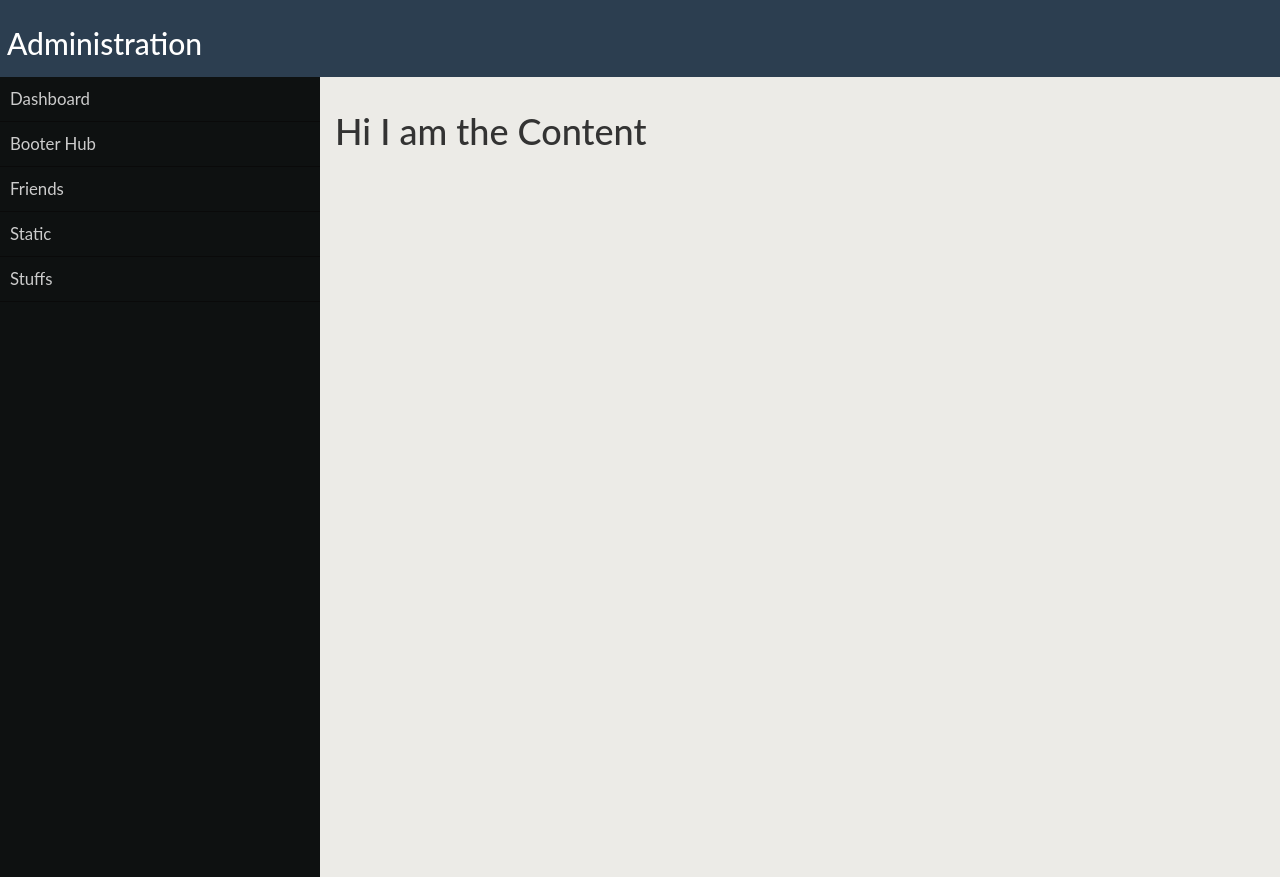
After one commit to JPGITHUB1519/Cincinnatus-Final-Project, a Flask app: template templates/administration.html in a window 1280 px wide. The commit adds this page. Run offline with Flask 2, Linux system fonts and the light colour scheme; the template is opened without the code that fills it, so the values that code supplies are empty; parts of the project's set-up code (start-up, migrations or seed data) failed here and were passed over; some libraries are stand-ins or nearby versions.

Commit message:
Doing Admin Front End

```diff
--- /dev/null
+++ b/handlers/administration_handler.py
@@ -0,0 +1,5 @@
+from basic_handler import *
+
+class AdministrationHandler(Handler):
+	def get(self):
+		self.render("administration.html")
--- a/main.py
+++ b/main.py
@@ -33,6 +33,7 @@ from handlers.email_signup_handler import *
 from handlers.verify_handler import *
 from handlers.post_categorizer_handler import *
 from handlers.post_sensation_handler import *
+from handlers.administration_handler import *
 
 app = webapp2.WSGIApplication([
     ('/', MainHandler),
@@ -52,5 +53,6 @@ app = webapp2.WSGIApplication([
     ('/email_signup', EmailSignupHandler),
     ('/verify', VerifyHandler),
     ("/post_categorizer", PostCategorizerHandler),
-    ("/post_sensation/?", PostSensationHandler)
+    ("/post_sensation/?", PostSensationHandler),
+    ("/administration", AdministrationHandler)
 ], debug=True)
--- a/static/css/style.css
+++ b/static/css/style.css
@@ -1,3 +1,14 @@
+*
+{
+    box-sizing: border-box;
+}
+
+html, body{
+    min-height: 100% !important;
+    height: 100% !important;
+    position:relative !important;
+}
+
 /* ==========================================================================
    Text-clases
    ==========================================================================
@@ -12,10 +23,21 @@
 {
 	color: #2a03f4;
 }
-
 .text-black
 {
 	color: #000000;
+}
+.text-white
+{
+    color : #FFFFFF;
+}
+.bg-black
+{
+    background-color: #0e1111;
+}
+.bg-blue-beatiful
+{
+    background-color: #2c3e50;
 }
 
 .font-pacifico
@@ -49,12 +71,77 @@ body
 	background-color: #ECEBE7;
 	font-family: 'Lato', sans-serif;
 }
-
+.box
+{
+    width: 100%;
+    float : left;
+}
 .date
 {
 	background-color: black;
 	color : white;
 }
+
+ul#nav
+{
+    padding: 0;
+}
+
+ul#nav li
+{
+    list-style: none;
+}
+
+ul#nav li a
+{
+    color: #ccc;
+    text-decoration: none;
+    display: block;
+    padding: 10px;
+    font-size: 1.2em;
+    border-bottom: 1px solid #0A0A0A;
+    -webkit-transition : 0.2s;
+    -moz-transition : 0.2s;
+    -o-transition : 0.2s;
+    transition: 0.2s;
+}
+
+ul#nav li a:hover
+{
+    background-color: #030303;
+    color: #fff;
+}
+.sidebar
+{
+    width: 100%;
+    display: none;
+}
+.content
+{
+    padding: 15px;
+}
+.mobile-menu
+{
+    display: block;
+    color: #fff;
+    background-color: #000;
+    text-align: center;
+    padding: 7px;
+    border-bottom: 1px #fff;
+    text-decoration: none;
+    cursor: pointer;
+}
+.mobile-menu:hover
+{
+    text-decoration: none;
+}
+
+.mobile-menu:active
+{
+    background-color: #4a4a4a;
+    text-decoration: none;
+}
+
 
 /* ==========================================================================
    Center - Stuffs
@@ -76,7 +163,6 @@ body
 {
   font-size: 1em;
 }
-
 
 /* ==========================================================================
    Only - Classes
@@ -141,6 +227,15 @@ body
 {
   display: block;
 }
+.full-width
+{
+  width: 100%;
+}
+.full-container
+{
+  width : 100% !important;
+  margin: 0 auto !important;
+}
 /* ==========================================================================
    Tables
    ==========================================================================
@@ -170,9 +265,23 @@ tbody tr:nth-child(even)
    Responsive Media Queries
    ==========================================================================
 */
-
 @media only screen and (min-width: 768px)
 {
+    .sidebar
+    {
+        width: 25%;
+        height : 100vh;
+        float : left;
+        display: block;
+    }
+    .content
+    {
+        width: 75%;
+    }
+    .mobile-menu
+    {
+        display: none;
+    }
     /* For tablets: */
 
     .text-center-only-small
@@ -193,3 +302,26 @@ tbody tr:nth-child(even)
     	display: block;
     }
 }
+
+
+/*
+  ========================================
+  Clearfix
+  ========================================
+*/
+
+/* clearing groups*/
+/* group is clearing the floats within the element with the class of group,*/
+/* an this have support for order browser too */
+.group:before,
+.group:after {
+  content: "";
+  display: table;
+}
+.group:after {
+  clear: both;
+}
+.group {
+  clear: both;
+  *zoom: 1;
+}
--- /dev/null
+++ b/templates/administration.html
@@ -0,0 +1,41 @@
+<!DOCTYPE html>
+<html>
+<head>
+	<title>{% block title %}{% endblock %}</title>
+	<meta name="viewport" content="width=device-width, initial-scale=1.0">
+	<link rel="stylesheet" type="text/css" href="/static/css/vendor/bootstrap.css">
+	<link rel="stylesheet" type="text/css" href="/static/css/style.css">
+	<script type="text/javascript" src="/static/js/vendor/jquery-3.1.0.js"></script>
+	<script type="text/javascript" src="https://cdnjs.cloudflare.com/ajax/libs/Chart.js/2.1.4/Chart.bundle.min.js"></script>
+</head>
+<body>
+	<div class="full-container">
+		<div class="bg-blue-beatiful full-width little-padding">
+			<h2 class="text-white">Administration</h2>
+		</div>
+		<a class="mobile-menu">Menu &#9776;</a>
+		<div class="group">
+			<div class="sidebar bg-black">
+				<ul id="nav">
+					<li><a href="">Dashboard</a></li>
+					<li><a href="">Booter Hub</a></li>
+					<li><a href="">Friends</a></li>
+					<li><a href="">Static</a></li>
+					<li><a href="">Stuffs</a></li>
+				</ul>
+			</div>
+			<div class="content box">
+				<h1>Hi I am the Content</h1>
+			</div>
+		</div>
+	</div>
+	<script type="text/javascript">
+		$(document).ready(function() {
+			$(".mobile-menu").click(function()
+			{
+				$(".sidebar").slideToggle('fast');
+			});
+		})
+	</script>
+</body>
+</html>
--- a/templates/base.html
+++ b/templates/base.html
@@ -2,6 +2,7 @@
 <html>
 <head>
 	<title>{% block title %}{% endblock %}</title>
+	<meta name="viewport" content="width=device-width, initial-scale=1.0">
 	<link rel="stylesheet" type="text/css" href="/static/css/vendor/bootstrap.css">
 	<link rel="stylesheet" type="text/css" href="/static/css/style.css">
 	<script type="text/javascript" src="/static/js/vendor/jquery-3.1.0.js"></script>
```
Also changed, not shown: templates/style.css (deleted, +0 -134 lines), 2 other files.
